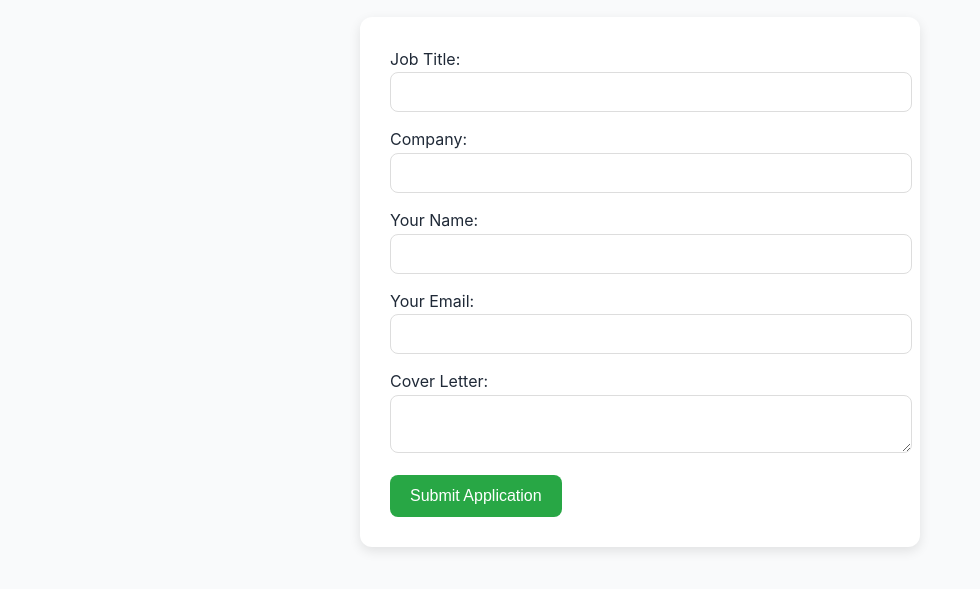
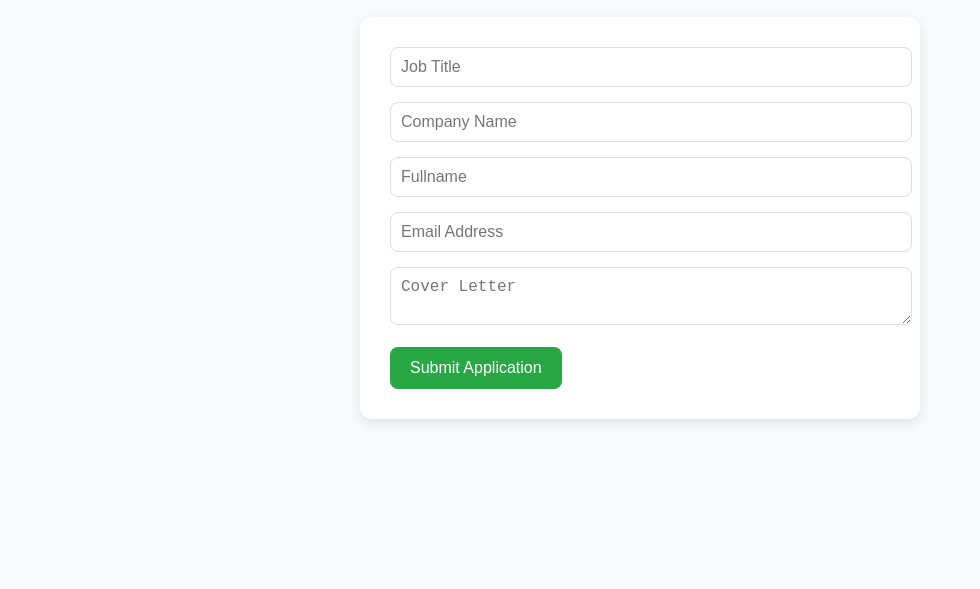
Before and after one commit to K-Plaw/Application-Form, a plain HTML site: page index.html in a window 1280 px wide. Shown: the part 81-670 px from the top of the page, without its empty margins (0-980 px from the left). Drawn offline with Linux system fonts and the light colour scheme.

Commit message:
Update index.html
Placeholders

```diff
--- a/index.html
+++ b/index.html
@@ -10,23 +10,23 @@
 </head>
 <body>
 
-    <h2>Job Application Form</h2>
+    <h2 class="hthe2">Job Application Form</h2>
     <div class="form-container">
         <form id="application-form">
-            <label for="job-title">Job Title:</label>
-            <input type="text" id="job-title" name="job-title" readonly>
+            <!-- <label for="job-title">Job Title:</label> -->
+            <input type="text" id="job-title" name="job-title" placeholder="Job Title" readonly>
 
-            <label for="company">Company:</label>
-            <input type="text" id="company" name="company" readonly>
+            <!-- <label for="company">Company:</label> -->
+            <input type="text" id="company" name="company" placeholder="Company Name" readonly>
 
-            <label for="name">Your Name:</label>
-            <input type="text" id="name" name="name" required>
+            <!-- <label for="name">Your Name:</label> -->
+            <input type="text" id="name" name="name" placeholder="Fullname" required>
 
-            <label for="email">Your Email:</label>
-            <input type="email" id="email" name="email" required>
+            <!-- <label for="email">Your Email:</label> -->
+            <input type="email" id="email" name="email" placeholder="Email Address" required>
 
-            <label for="cover-letter">Cover Letter:</label>
-            <textarea id="cover-letter" name="cover-letter" required></textarea>
+            <!-- <label for="cover-letter">Cover Letter:</label> -->
+            <textarea id="cover-letter" name="cover-letter" placeholder="Cover Letter" required></textarea>
 
             <button type="submit" class="submit-button">Submit Application</button>
         </form>
```
